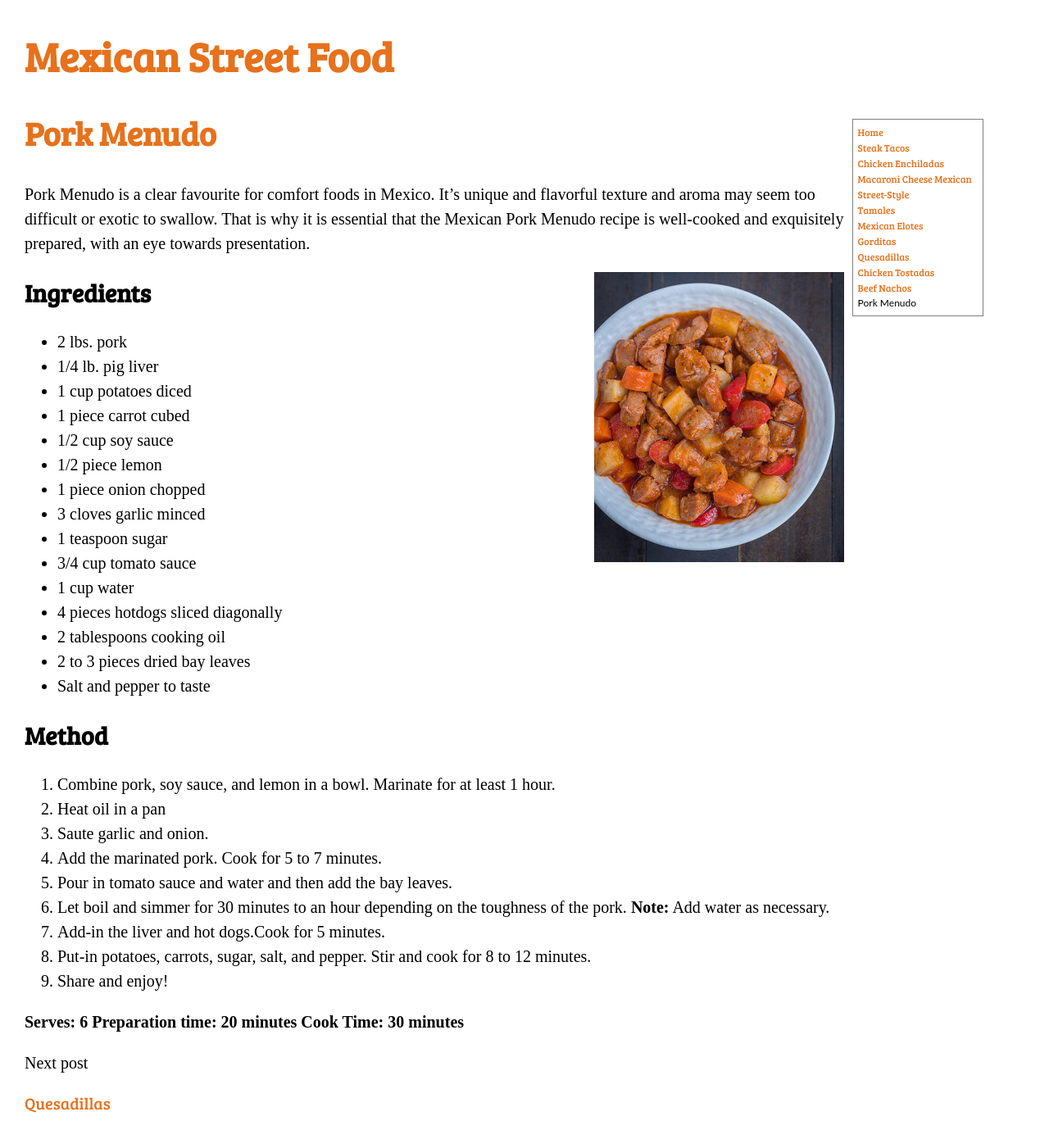
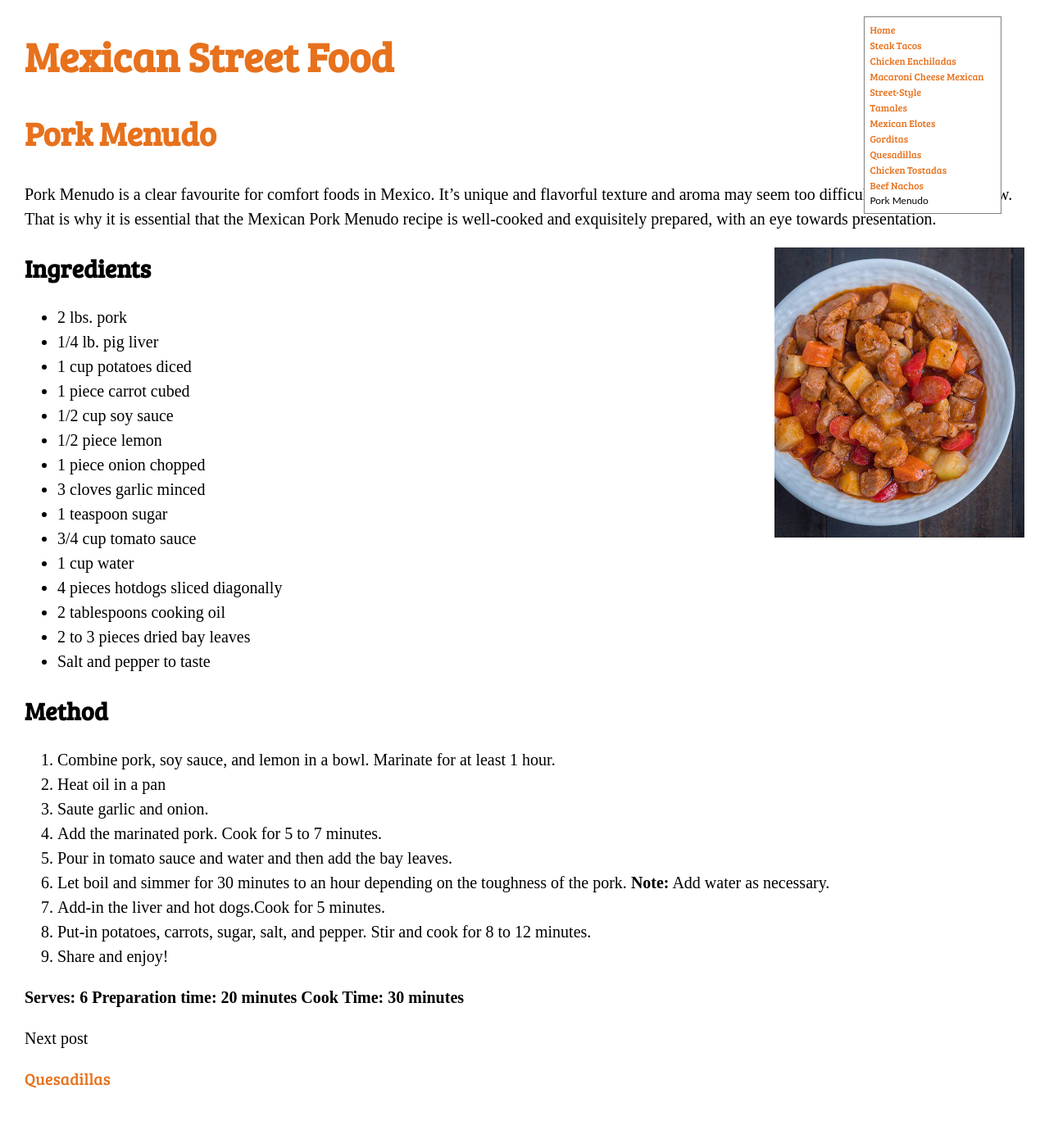
Before and after one commit to amycreates/amycreates.github.io, a Jekyll site: the page built from _recipes/PorkMenudo.markdown, in a window 1280 px wide. Shown: the whole page at 82% size. Built offline with Jekyll 4.4.1, drawn with Linux system fonts in a browser that asks for light colours; after the commit the page ends 1360 px from its top, so only the background shows below that.

Commit message:
css changes

```diff
--- a/assets/css/recipes.css
+++ b/assets/css/recipes.css
@@ -109,9 +109,9 @@
 ul.recipes {
   border: 1px solid gray;
   width: 12%;
-  float:right;
+  /* float:right; */
   font-size: 60%;
-  position: static;
+  position: fixed;
   top:10px;
   right:8px;
   padding: 6px;
@@ -138,6 +138,10 @@
 
 @media screen and (max-width: 820px) {
 
+  ul.recipes {
+    display:none;
+  }
+
   img {
     float: none;
     width:100%;
```
